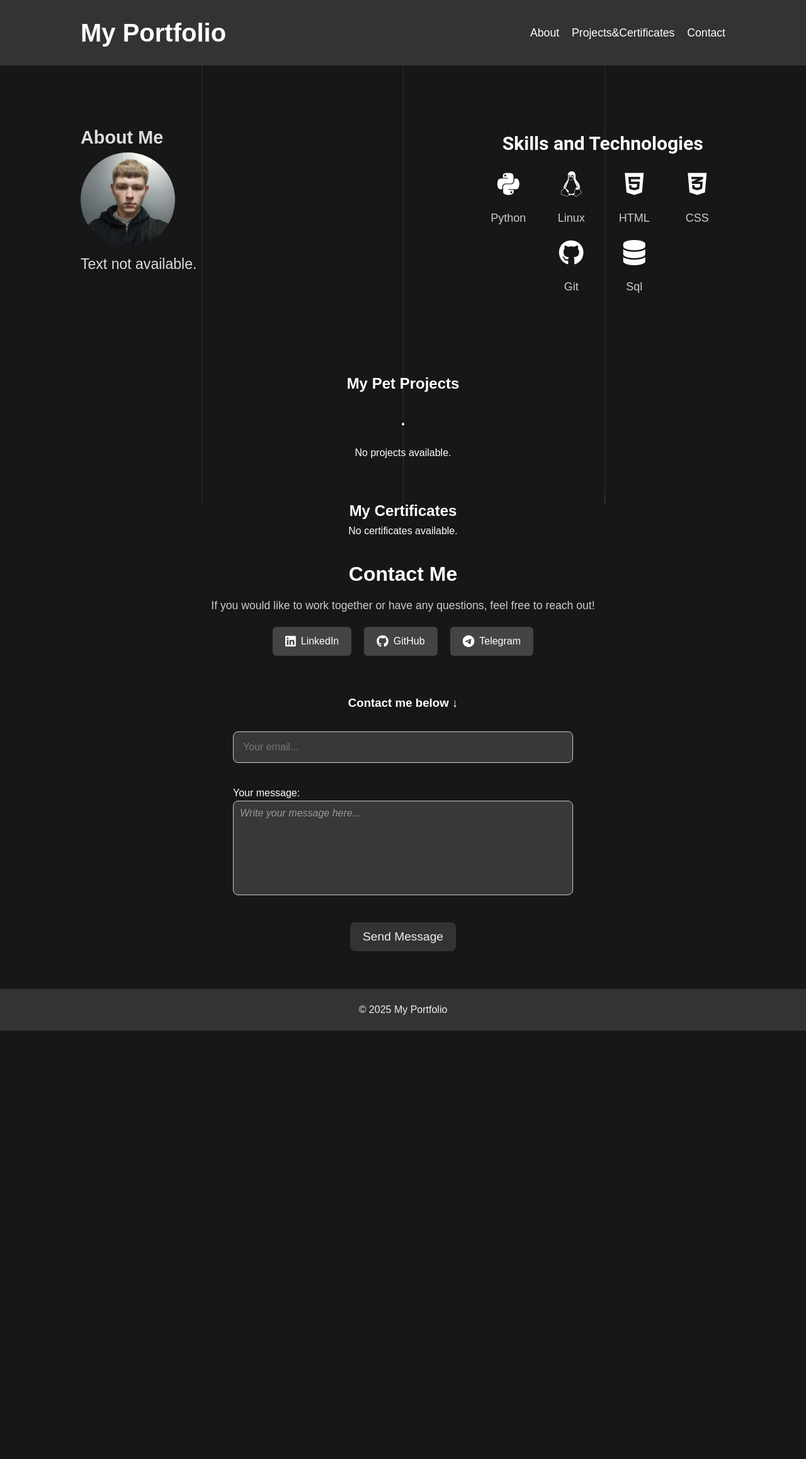
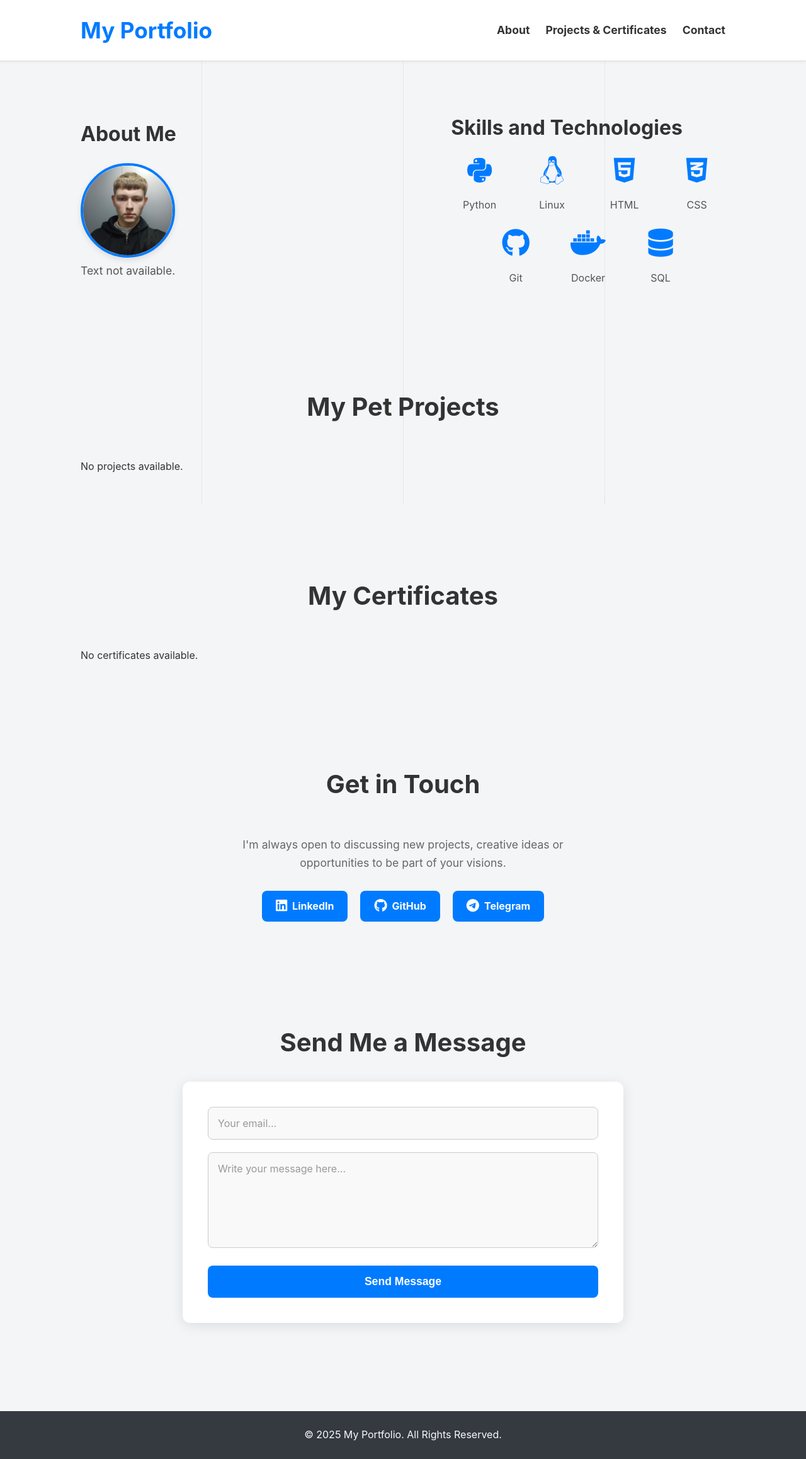
Before and after one commit to K4shalot/MyPortfolio, a Django app: page / in a window 1280 px wide. Shown: the whole page at 63% size. Before the commit the page ends 1636 px from the top, so only its background shows below. Run offline with Django 5.2, Linux system fonts and the light colour scheme; data that the repository does not hold is empty; parts of the project's set-up code (start-up, migrations or seed data) failed here and were passed over.

Commit message:
Some global changes

```diff
--- a/myportfolio/myapp/static/myapp/style.css
+++ b/myportfolio/myapp/static/myapp/style.css
@@ -4,12 +4,24 @@
     box-sizing: border-box;
 }
 
+.sr-only {
+    position: absolute;
+    width: 1px;
+    height: 1px;
+    padding: 0;
+    margin: -1px;
+    overflow: hidden;
+    clip: rect(0, 0, 0, 0);
+    white-space: nowrap;
+    border: 0;
+}
+
 body {
-    font-family: 'Arial', sans-serif;
+    font-family: -apple-system, BlinkMacSystemFont, "Segoe UI", Roboto, "Helvetica Neue", Arial, sans-serif;
     line-height: 1.6;
-    background-color: #171717;
-    color: #ffffff;
-    overflow: scroll;
+    background-color: #f4f5f7;
+    color: #333;
+    overflow-x: hidden;
     position: relative;
 }
 
@@ -34,7 +46,7 @@ body::-webkit-scrollbar {
     height: 100%;
     top: 0;
     left: 50%;
-    background: rgba(255, 255, 255, 0.1);
+    background: rgba(0, 0, 0, 0.05);
     overflow: hidden;
 }
 
@@ -46,7 +58,7 @@ body::-webkit-scrollbar {
     width: 100%;
     top: -50%;
     left: 0;
-    background: linear-gradient(to bottom, rgba(255, 255, 255, 0) 0%, #ffffff 75%, #ffffff 100%);
+    background: linear-gradient(to bottom, rgba(0, 0, 0, 0) 0%, #a0a0a0 75%, #a0a0a0 100%);
     animation: drop 7s 0s infinite;
     animation-fill-mode: forwards;
     animation-timing-function: cubic-bezier(0.4, 0.26, 0, 0.97);
@@ -55,6 +67,7 @@ body::-webkit-scrollbar {
 .line:nth-child(1) {
     margin-left: -25%;
 }
+
 .line:nth-child(1)::after {
     animation-delay: 2s;
 }
@@ -62,6 +75,7 @@ body::-webkit-scrollbar {
 .line:nth-child(3) {
     margin-left: 25%;
 }
+
 .line:nth-child(3)::after {
     animation-delay: 2.5s;
 }
@@ -76,9 +90,10 @@ body::-webkit-scrollbar {
 }
 
 header {
-    background-color: #333;
-    color: #fff;
+    background-color: #ffffff;
     padding: 20px 0;
+    box-shadow: 0 2px 4px rgba(0, 0, 0, 0.05);
+    border-bottom: 1px solid #e0e0e0;
 }
 
 header .container {
@@ -90,7 +105,8 @@ header .container {
 }
 
 header h1 {
-    font-size: 2.5em;
+    font-size: 2.2em;
+    color: #007BFF;
 }
 
 header nav ul {
@@ -99,32 +115,35 @@ header nav ul {
 }
 
 header nav ul li {
-    margin-left: 20px;
+    margin-left: 25px;
 }
 
 header nav ul li a {
-    color: #fff;
+    color: #333;
     text-decoration: none;
     font-size: 1.1em;
+    font-weight: bold;
+    transition: color 0.3s ease;
 }
 
 header nav ul li a:hover {
-    text-decoration: underline;
+    color: #007BFF;
 }
 
 .section {
-    padding: 60px 0;
+    padding: 80px 0;
 }
 
 .container {
     width: 80%;
     margin: 0 auto;
+    max-width: 1200px;
 }
 
 .about-content {
     display: flex;
     align-items: center;
-    gap: 20px;
+    gap: 50px;
     justify-content: space-between;
 }
 
@@ -133,74 +152,84 @@ header nav ul li a:hover {
     height: 150px;
     border-radius: 50%;
     object-fit: cover;
+    border: 4px solid #007BFF;
+    box-shadow: 0 4px 10px rgba(0, 0, 0, 0.1);
 }
 
 .bio {
-    max-width: 600px;
-    width: 50%;
-    color: #ddd;
-    font-size: 1.2em;
-    flex: 1 1 45%;
+    flex: 1 1 50%;
+    color: #555;
+}
+
+.bio h2, .skills h2 {
+    font-size: 2em;
+    color: #333;
+    margin-bottom: 20px;
 }
 
 .bio p {
-    font-size: 1.2em;
+    font-size: 1.1em;
 }
 
-#projects h2 {
-    text-align: center;
-    margin-bottom: 20px;
+.skills {
+    flex: 1 1 40%;
 }
 
-.project-card {
-    background-color: #383838;
-    padding: 20px;
-    width: 100%;
-    max-width: 400px;
-    border-radius: 8px;
-    box-shadow: 0 4px 8px rgba(0, 0, 0, 0.1);
-    transition: transform 0.3s ease;
+.skills-list {
+    display: flex;
+    flex-wrap: wrap;
+    justify-content: center;
+    gap: 25px;
+    margin-top: 20px;
 }
 
-.project-card:hover {
-    transform: translateY(-10px);
+.skill {
+    text-align: center;
+    transition: transform 0.3s ease-in-out;
+    display: flex;
+    flex-direction: column;
+    align-items: center;
+    width: 90px;
 }
 
-.project-card h3 {
-    color: #ffffff;
-    font-size: 1.5em;
+.skill i {
     margin-bottom: 10px;
+    font-size: 2.8em;
+    color: #007BFF;
+    transition: color 0.3s ease-in-out, transform 0.3s ease-in-out;
 }
 
-.project-card p {
-    font-size: 1em;
+.skill:hover i {
+    color: #0056b3;
+    transform: scale(1.15);
 }
 
-#contact-form {
-    background-color: 383838;
-    padding: 30px;
-    border-radius: 8px;
-    box-shadow: 0 4px 8px rgba(0, 0, 0, 0.1);
-    max-width: 600px;
-    margin: 0 auto;
+.skill p {
+    font-size: 1em;
+    color: #555;
+    margin-top: 10px;
+    text-align: center;
 }
 
-#contact .container {
-    max-width: 800px;
-    margin: 0 auto;
+#projects h2, .certificates h2, #contact h2, #contact-form-section .form-title {
     text-align: center;
-    padding: 20px;
+    margin-bottom: 50px;
+    font-size: 2.5rem;
+    color: #333;
 }
 
-#contact h2 {
-    font-size: 2rem;
-    margin-bottom: 10px;
+#contact-form-section .form-title {
+    margin-bottom: 30px;
 }
 
 #contact p {
+    text-align: center;
     font-size: 1.1rem;
-    margin-bottom: 20px;
-    color: #ccc;
+    color: #666;
+    margin-bottom: 30px;
+    max-width: 600px;
+    margin-left: auto;
+    margin-right: auto;
 }
 
 .social-links1 {
@@ -214,24 +243,31 @@ header nav ul li a:hover {
     display: flex;
     align-items: center;
     gap: 8px;
-    background-color: #444;
+    background-color: #007BFF;
     color: #fff;
-    padding: 10px 20px;
-    border-radius: 6px;
+    padding: 12px 22px;
+    border-radius: 8px;
     text-decoration: none;
-    transition: background-color 0.3s ease;
+    transition: background-color 0.3s ease, transform 0.2s ease;
+    font-weight: bold;
 }
 
 .social-links1 a:hover {
-    background-color: #666;
+    background-color: #0056b3;
+    transform: translateY(-2px);
 }
 
 .social-links1 i {
-    font-size: 1.2rem;
+    font-size: 1.3rem;
 }
 
-#contact {
-    padding: 10px 0;
+.message-form-wrapper {
+    max-width: 700px;
+    margin: 0 auto;
+    background-color: #ffffff;
+    padding: 40px;
+    border-radius: 12px;
+    box-shadow: 0 4px 20px rgba(0, 0, 0, 0.1);
 }
 
 form {
@@ -240,258 +276,185 @@ form {
     gap: 20px;
 }
 
-textarea {
+textarea, input[type="email"] {
     padding: 15px;
     font-size: 1em;
     border: 1px solid #ccc;
     border-radius: 8px;
-    resize: none;
-    min-height: 150px;
-    transition: border-color 0.3s ease;
-    background-color: #383838;
-    font-family: 'Arial', sans-serif;
+    transition: border-color 0.3s ease, box-shadow 0.3s ease;
+    background-color: #f9f9f9;
+    font-family: inherit;
     width: 100%;
+    color: #333;
 }
 
-input[type="email"] {
-    padding: 15px;
-    font-size: 1em;
-    border: 1px solid #ccc;
-    border-radius: 8px;
-    resize: none;
-    min-height: 50px;
-    transition: border-color 0.3s ease;
-    background-color: #383838;
-    font-family: 'Arial', sans-serif;
-    width: 100%;
-    height: 20px;
+textarea {
+    resize: vertical;
+    min-height: 150px;
 }
 
-textarea:focus,
-input[type="email"]:focus {
-    border-color: #333;
+textarea:focus, input[type="email"]:focus {
+    border-color: #007BFF;
+    box-shadow: 0 0 8px rgba(0, 123, 255, 0.25);
+    outline: none;
     background-color: #fff;
 }
 
-textarea::placeholder {
+textarea::placeholder, input[type="email"]::placeholder {
     color: #999;
-    font-style: italic;
 }
 
-button {
-    background-color: #333;
-    color: #eee;
-    padding: 12px 20px;
-    font-size: 1.2em;
+.submit-btn {
+    background-color: #007BFF;
+    color: #fff;
+    padding: 15px 20px;
+    font-size: 1.1em;
     border: none;
     border-radius: 8px;
     cursor: pointer;
-    transition: background-color 0.3s ease;
+    font-weight: bold;
+    transition: background-color 0.3s ease, transform 0.2s ease;
 }
 
-button:hover {
-    background-color: #555;
+.submit-btn:hover {
+    background-color: #0056b3;
+    transform: translateY(-2px);
 }
 
-.social-links {
+.certificates-list {
+    display: grid;
+    grid-template-columns: repeat(auto-fill, minmax(300px, 1fr));
+    gap: 25px;
+}
+
+.certificate-card {
+    padding: 25px;
+    border: 1px solid #ddd;
+    border-radius: 12px;
+    text-align: center;
+    background-color: #fff;
+    box-shadow: 0 4px 8px rgba(0, 0, 0, 0.05);
+    transition: transform 0.3s ease, box-shadow 0.3s ease;
     display: flex;
-    font-size: 14px;
-    gap: 20px;
-    margin-top: 10px;
+    flex-direction: column;
+    justify-content: space-between;
+}
+
+.certificate-card:hover {
+    transform: translateY(-5px);
+    box-shadow: 0 8px 16px rgba(0, 0, 0, 0.1);
+}
+
+.certificate-card h3 {
+    color: #007BFF;
     margin-bottom: 10px;
 }
 
-.social-links a {
-    color: #ccc;
-    font-size: 18px;
-    transition: color 0.3s ease;
-    margin-right: 6px;
+.certificate-card p {
+    color: #555;
+    flex-grow: 1;
+    margin-bottom: 15px;
 }
 
-.social-links a:hover {
-    color: #0073b1;
+.projects-grid {
+    display: grid;
+    grid-template-columns: repeat(auto-fill, minmax(300px, 1fr));
+    gap: 25px;
+}
+
+.project-card {
+    background-color: #fff;
+    border-radius: 12px;
+    box-shadow: 0 4px 15px rgba(0, 0, 0, 0.08);
+    padding: 25px;
+    text-align: center;
+    display: flex;
+    flex-direction: column;
+    justify-content: space-between;
+    transition: transform 0.3s ease, box-shadow 0.3s ease;
+    min-height: 250px;
+}
+
+.project-card:hover {
+    transform: translateY(-8px);
+    box-shadow: 0 10px 20px rgba(0, 0, 0, 0.12);
+}
+
+.project-card h3 {
+    color: #007BFF;
+    font-size: 1.4em;
+    margin-bottom: 15px;
+}
+
+.project-card p {
+    color: #555;
+    font-size: 1em;
+    flex-grow: 1;
+    margin-bottom: 20px;
+}
+
+.btn.btn-primary {
+    background-color: #007BFF;
+    color: #fff;
+    padding: 10px 20px;
+    text-decoration: none;
+    border-radius: 8px;
+    margin-top: 10px;
+    display: inline-block;
+    transition: background-color 0.3s ease, color 0.3s ease, border-color 0.3s ease;
+    border: 2px solid #007BFF;
+    font-weight: bold;
+}
+
+.btn.btn-primary:hover {
+    background-color: #ffffff;
+    color: #007BFF;
 }
 
 footer {
-    background-color: #333;
-    color: #eee;
+    background-color: #343a40;
+    color: #f8f9fa;
     text-align: center;
-    padding: 20px 0;
-}
-
-.social-icon {
-    font-size: 30px;
-    color: #000;
-    transition: transform 0.3s ease;
-}
-
-.social-icon:hover {
-    transform: scale(1.1);
-}
-
-.skills {
-    width: 40%;
-    padding-left: 20px;
-    margin-top: 40px;
-}
-
-.skill img {
-    width: 40px;
-    height: 40px;
-    margin-bottom: 10px;
-}
-
-.skills h2 {
-    font-family: 'Roboto', sans-serif;
-    font-size: 30px;
-    color: #ffffff;
-    text-align: center;
-    margin-bottom: 20px;
-}
-
-.skills-list {
-    grid-template-columns: repeat(3, 1fr);
-    justify-items: center;
-    display: flex;
-    flex-wrap: wrap;
-    justify-content: center;
-    gap: 20px;
-    margin-top: 20px;
-}
-
-.skill {
-    text-align: center;
-    transition: transform 0.3s ease-in-out;
-    display: flex;
-    flex-direction: column;
-    align-items: center;
-    width: 80px;
-}
-
-.skill i {
-    margin-bottom: 10px;
-    transition: color 0.3s ease-in-out;
-    font-size: 2.5em;
-    color: #fff;
-}
-
-@media (max-width: 768px) {
-    .about-content {
-        flex-direction: column;
-        align-items: center;
-    }
-
-    .bio, .skills {
-        width: 100%;
-        text-align: center;
-    }
-
-    .skills-list {
-        justify-content: center;
-    }
-}
-
-.skill i:hover {
-    color: #ffffff;
-    transform: scale(1.2);
-}
-
-.skill p {
-    font-family: 'Arial', sans-serif;
-    font-size: 18px;
-    color: #ccc;
-    margin-top: 10px;
-    text-align: center;
-}
-
-#message-and-certificates {
-    display: flex;
-    flex-direction: row;
-    justify-content: center;
-    align-items: flex-start;
-    gap: 20px;
-    flex-wrap: wrap;
-    width: 100%;
-    padding: 30px 0;
-}
-
-#message-and-certificates .container {
-    display: flex;
-    justify-content: center;
-}
-
-.message-and-certificates-content {
-    max-width: 600px;
-    width: 100%;
-}
-
-.message-form {
-    display: flex;
-    flex-direction: column;
-    align-items: center;
-}
-
-form#contact-form {
-    width: 100%;
-    display: flex;
-    flex-direction: column;
-    align-items: center;
-}
-
-.form-group {
-    width: 100%;
-    margin-bottom: 15px;
-}
-
-.email-input,
-.message-input {
-    width: 100%;
-    padding: 10px;
-    box-sizing: border-box;
+    padding: 25px 0;
+    margin-top: 60px;
 }
 
 @media (max-width: 1024px) {
     .container {
         width: 90%;
     }
-
     header h1 {
         font-size: 2em;
     }
 }
 
 @media (max-width: 768px) {
+    .section {
+        padding: 60px 0;
+    }
     header .container {
         flex-direction: column;
         text-align: center;
+        gap: 15px;
     }
-
-    nav ul {
+    header nav ul {
         flex-direction: column;
         gap: 10px;
+        margin-left: 0;
     }
-
     .about-content {
-        display: flex;
-        gap: 40px;
         flex-direction: column;
         text-align: center;
-        justify-content: space-between;
-        align-items: flex-start;
-        flex-wrap: wrap;
     }
-
-    .projects {
-        flex-direction: column;
-        align-items: center;
+    .bio, .skills {
+        width: 100%;
+        text-align: center;
     }
-
-    #contact-form {
-        padding: 20px;
+    .projects-grid, .certificates-list {
+        grid-template-columns: 1fr;
     }
-
-    textarea {
-        min-height: 100px;
+    .message-form-wrapper {
+        padding: 30px;
     }
 }
 
@@ -499,124 +462,15 @@ form#contact-form {
     header h1 {
         font-size: 1.8em;
     }
-
     .profile-img {
-        width: 100px;
-        height: 100px;
+        width: 120px;
+        height: 120px;
     }
-
-    button {
+    .submit-btn {
         font-size: 1em;
-        padding: 10px 15px;
+        padding: 12px 15px;
     }
-
-    textarea {
-        min-height: 80px;
-    }
-
-    input[type="email"] {
-        height: 40px;
+    .social-links1 a {
+        padding: 10px 18px;
     }
 }
-
-.certificates {
-    text-align: center;
-    width: 100%;
-    display: flex;
-    flex-direction: column;
-    align-items: center;
-}
-
-.certificates-list {
-    display: flex;
-    flex-wrap: wrap;
-    gap: 20px;
-    justify-content: center;
-}
-
-.certificate-card {
-    flex: 1 1 280px;
-    max-width: 320px;
-    padding: 15px;
-    border: 1px solid #ffffff;
-    border-radius: 8px;
-    text-align: center;
-    background-color: #383838;
-    box-shadow: 0 4px 8px rgba(0, 0, 0, 0.1);
-}
-
-
-
-.card {
-    width: 300px;
-    height: 320px;
-    transition: 0.5s;
-    position: relative;
-}
-
-.container .card .face.face1 {
-    position: relative;
-    background: #000000;
-    display: flex;
-    justify-content: center;
-    align-items: center;
-    z-index: 1;
-    transform: translateY(100px);
-    transition: 0.5s;
-}
-
-.container .card:hover .face.face1 {
-    background: #000000;
-    transform: translateY(0px);
-}
-
-.container .card .face.face1 .content i {
-    max-width: 100px;
-    font-size: 3em;
-    color: white;
-}
-
-.container .card .face.face2 {
-    position: relative;
-    background: #383838;
-    display: flex;
-    align-items: center;
-    padding: 20px;
-    box-sizing: border-box;
-    box-shadow: 0 20px 50px rgba(0, 0, 0, 0.8);
-    transform: translateY(-100px);
-    transition: 0.5s;
-    flex-direction: column;
-    text-align: center;
-    min-height: 150px;
-    height: 150px;
-    overflow: hidden;
-    justify-content: space-between;
-}
-
-.container .card:hover .face.face2 {
-    transform: translateY(0);
-}
-
-.btn.btn-primary {
-    background-color: #000000;
-    color: #fff;
-    padding: 8px 16px;
-    text-decoration: none;
-    border-radius: 5px;
-    margin-top: 10px;
-    display: inline-block;
-    transition: background 0.3s ease;
-}
-
-.btn.btn-primary:hover {
-    background-color: #ffffff;
-    color: #000;
-}
-
-.projects {
-    display: flex;
-    flex-wrap: wrap;
-    gap: 20px;
-    justify-content: center;
-}
--- a/myportfolio/myapp/templates/index.html
+++ b/myportfolio/myapp/templates/index.html
@@ -16,24 +16,26 @@
         <div class="line"></div>
         <div class="line"></div>
     </div>
+
     <header>
         <div class="container">
             <h1>My Portfolio</h1>
             <nav>
                 <ul>
                     <li><a href="#about">About</a></li>
-                    <li><a href="#projects">Projects&Certificates</a></li>
+                    <li><a href="#projects">Projects & Certificates</a></li>
                     <li><a href="#contact">Contact</a></li>
                 </ul>
             </nav>
         </div>
     </header>
+
     <section id="about" class="section">
         <div class="container">
             <div class="about-content">
                 <div class="bio">
                     <h2>About Me</h2>
-                    <img src="{% static 'images/profile_photo.jpg' %}" alt="Me" class="profile-img">
+                    <img src="{% static 'images/profile_photo.jpg' %}" alt="My profile photo" class="profile-img">
                     <p>{{about_me}}</p>
                 </div>
                 <div class="skills">
@@ -60,37 +62,30 @@
                             <p>Git</p>
                         </div>
                         <div class="skill">
+                            <i class="fa-brands fa-docker"></i>
+                            <p>Docker</p>
+                        </div>
+                        <div class="skill">
                             <i class="fa-solid fa-database"></i>
-                            <p>Sql</p>
+                            <p>SQL</p>
                         </div>
                     </div>
                 </div>
             </div>
         </div>
     </section>
+
     <section id="projects" class="section">
+        <div class="container">
             <h2>My Pet Projects</h2>
-        <div class="container">
-            <h2>.</h2>
-            <div class="projects">
+            <div class="projects-grid">
                 {% for project in projects %}
-                <div class="card">
-                <div class="face face1">
-                    <div class="content">
-                    <div class="icon">
-                        <i class="fa fa-code-fork" aria-hidden="true"></i>
-                    </div>
-                    </div>
-                </div>
-                <div class="face face2">
-                    <div class="content">
+                    <div class="project-card">
                         <h3>{{ project.name }}</h3>
                         <p>{{ project.description }}</p>
                         {% if project.urls %}
                             <a href="{{ project.urls }}" class="btn btn-primary" target="_blank">Check it here</a>
                         {% endif %}
-                    </div>
-                </div>
                     </div>
                 {% empty %}
                     <p>No projects available.</p>
@@ -98,7 +93,9 @@
             </div>
         </div>
     </section>
-    <div class="certificates">
+
+    <section class="section certificates">
+        <div class="container">
             <h2>My Certificates</h2>
             <div class="certificates-list">
                 {% for certificate in certificates %}
@@ -115,10 +112,12 @@
                 {% endfor %}
             </div>
         </div>
+    </section>
+
     <section id="contact" class="section">
         <div class="container">
-            <h2>Contact Me</h2>
-            <p>If you would like to work together or have any questions, feel free to reach out!</p>
+            <h2>Get in Touch</h2>
+            <p>I'm always open to discussing new projects, creative ideas or opportunities to be part of your visions.</p>
             <div class="social-links1">
                 <a href="https://www.linkedin.com/in/rostyslav-myshok-b12566278/" target="_blank">
                     <i class="fab fa-linkedin"></i> LinkedIn
@@ -132,30 +131,30 @@
             </div>
         </div>
     </section>
-    <section id="message-and-certificates" class="section">
+
+    <section id="contact-form-section" class="section">
         <div class="container">
-            <div class="message-and-certificates-content">
-                <div class="message-form">
-                    <h3>Contact me below ↓</h3>
+            <h2 class="form-title">Send Me a Message</h2>
+            <div class="message-form-wrapper">
                 <form id="contact-form" method="POST" action="{% url 'send_email' %}">
                     {% csrf_token %}
                     <div class="form-group">
-                            <label for="email"></label>
+                        <label for="email" class="sr-only">Your Email</label>
                         <input type="email" id="email" name="email" placeholder="Your email..." required class="email-input">
                     </div>
                     <div class="form-group">
-                            <label for="message">Your message:</label>
+                        <label for="message" class="sr-only">Your Message</label>
                         <textarea id="message" name="message" rows="6" placeholder="Write your message here..." required class="message-input"></textarea>
                     </div>
                     <button type="submit" class="submit-btn">Send Message</button>
                 </form>
             </div>
         </div>
-        </div>
     </section>
+
     <footer>
         <div class="container">
-            <p>&copy; 2025 My Portfolio</p>
+            <p>&copy; 2025 My Portfolio. All Rights Reserved.</p>
         </div>
     </footer>
 </body>
--- a/myportfolio/myportfolio/settings.py
+++ b/myportfolio/myportfolio/settings.py
@@ -106,7 +106,7 @@ TEMPLATES = [
     },
 ]
 
-WSGI_APPLICATION = 'myportfolio.myportfolio.wsgi.application'
+WSGI_APPLICATION = WSGI_APPLICATION = 'myportfolio.myportfolio.wsgi.application'
 
 
 # Database
```
Also changed, not shown: myportfolio/manage.py (line endings or trailing spaces). Lines whose indentation alone changed are shown as unchanged.
